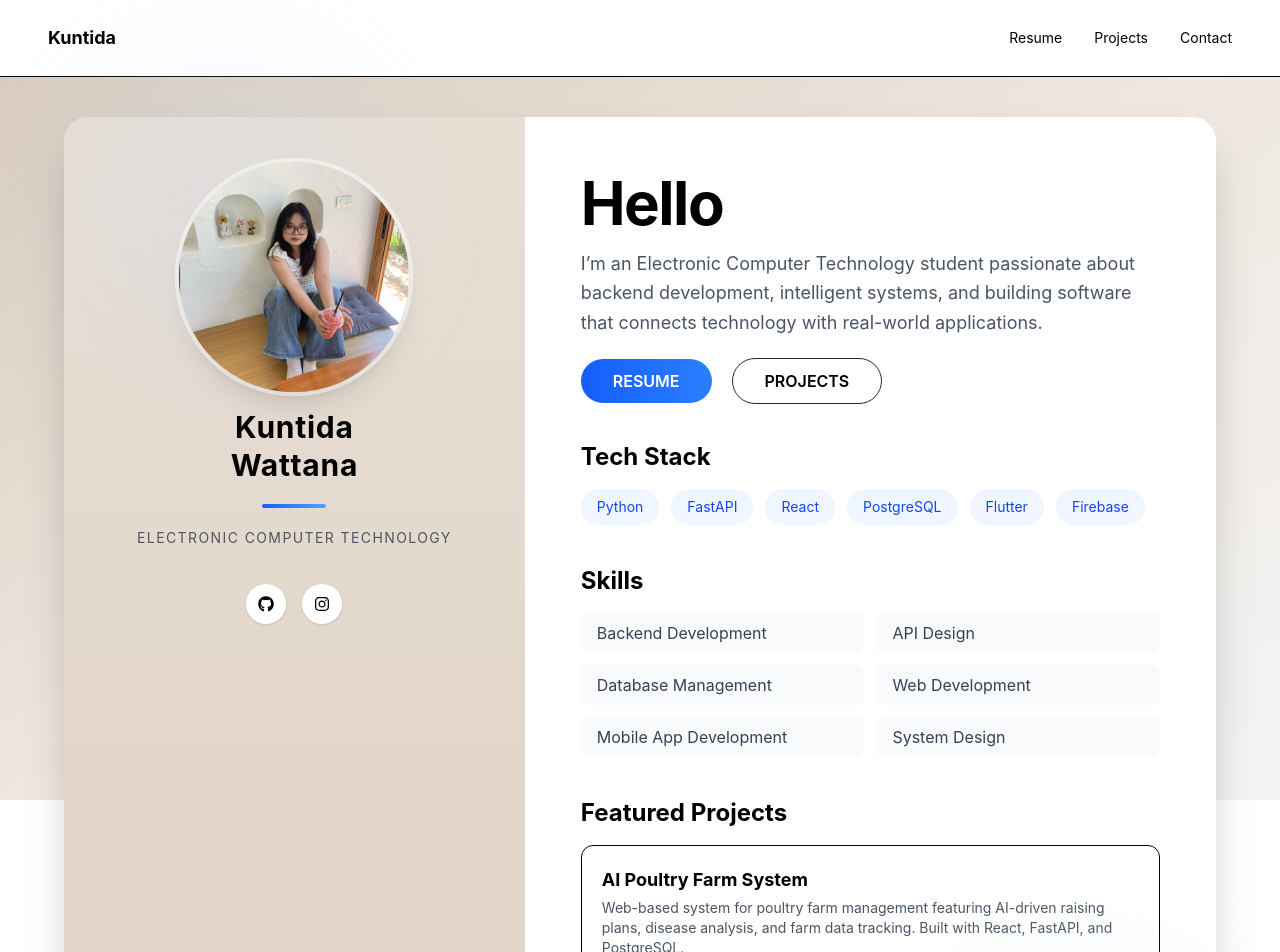
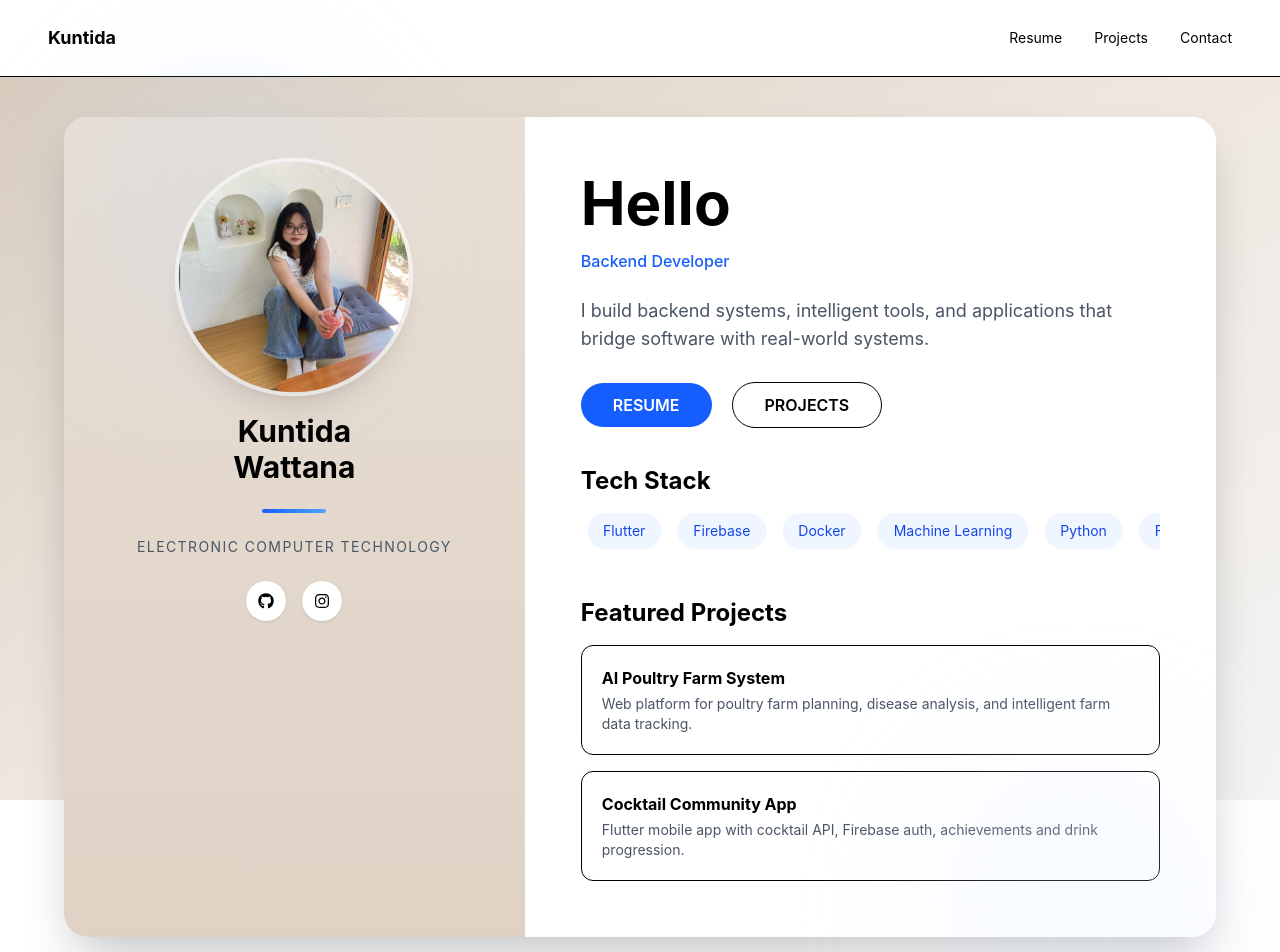
Before and after one commit to kuntida0709/myport, a React (Vite) app: page / in a window 1280 px wide. Shown: the top 952 px of the page. Built offline with nearby package versions, Linux system fonts and the light colour scheme.

Commit message:
Update Homepage.jsx

```diff
--- a/src/pages/Homepage.jsx
+++ b/src/pages/Homepage.jsx
@@ -1,36 +1,61 @@
 import Navbar from "../components/Navbar";
 import { FaGithub, FaInstagram } from "react-icons/fa";
 import { Link } from "react-router-dom";
-import { motion } from "framer-motion";
+import { motion, useMotionValue, useTransform } from "framer-motion";
+import { useEffect, useState } from "react";
 
 export default function Homepage() {
 
-  const container = {
-    hidden: {},
-    show: {
-      transition: {
-        staggerChildren: 0.15
+  const [text, setText] = useState("");
+  const fullText = "Backend Developer";
+
+  // typing effect
+  useEffect(() => {
+    let i = 0;
+    const interval = setInterval(() => {
+      setText(fullText.slice(0, i));
+      i++;
+      if (i > fullText.length) clearInterval(interval);
+    }, 40);
+
+    return () => clearInterval(interval);
+  }, []);
+
+  // mouse parallax
+  const mouseX = useMotionValue(0);
+  const mouseY = useMotionValue(0);
+
+  const rotateX = useTransform(mouseY, [-300, 300], [6, -6]);
+  const rotateY = useTransform(mouseX, [-300, 300], [-6, 6]);
+
+  function handleMouseMove(e) {
+    mouseX.set(e.clientX - window.innerWidth / 2);
+    mouseY.set(e.clientY - window.innerHeight / 2);
   }
-    }
-  };
 
-  const item = {
-    hidden: { opacity: 0, y: 20 },
-    show: { opacity: 1, y: 0 }
-  };
+  const tech = [
+    "Python",
+    "FastAPI",
+    "React",
+    "PostgreSQL",
+    "Flutter",
+    "Firebase",
+    "Docker",
+    "Machine Learning"
+  ];
 
   return (
     <motion.div
+      onMouseMove={handleMouseMove}
       initial={{ opacity: 0 }}
       animate={{ opacity: 1 }}
-      transition={{ duration: 0.8 }}
       className="min-h-screen flex flex-col font-sans relative overflow-hidden"
     >
 
-      {/* Background gradient */}
-      <div className="fixed inset-0 -z-10 bg-gradient-to-br from-[#d6c9bb] via-[#eee7df] to-[#f4f4f4]"></div>
+      {/* gradient background */}
+      <div className="fixed inset-0 -z-10 bg-gradient-to-br from-[#d6c9bb] via-[#eee7df] to-[#f4f4f4]" />
 
-      {/* Floating blobs */}
+      {/* floating blobs */}
       <motion.div
         animate={{ y: [0, -30, 0] }}
         transition={{ duration: 8, repeat: Infinity }}
@@ -47,21 +72,22 @@ export default function Homepage() {
 
       <main className="flex-grow flex items-center justify-center px-10 py-10">
 
-        <div className="flex w-full max-w-6xl rounded-3xl overflow-hidden shadow-2xl">
+        <motion.div
+          style={{ rotateX, rotateY }}
+          className="flex w-full max-w-6xl rounded-3xl overflow-hidden shadow-2xl bg-white"
+        >
 
           {/* LEFT PROFILE */}
           <motion.div
             initial={{ x: -80, opacity: 0 }}
             animate={{ x: 0, opacity: 1 }}
-            transition={{ duration: 0.8 }}
-            className="bg-gradient-to-b from-[#e8ded4] to-[#dfd2c5] w-2/5 p-12 flex flex-col items-center text-center gap-5"
+            className="bg-gradient-to-b from-[#e8ded4] to-[#dfd2c5] w-2/5 p-12 flex flex-col items-center text-center gap-6"
           >
 
-            {/* profile breathing */}
             <motion.div
               animate={{ scale: [1, 1.03, 1] }}
               transition={{ duration: 4, repeat: Infinity }}
-              className="w-56 h-56 rounded-full overflow-hidden shadow-xl ring-4 ring-white/50"
+              className="w-56 h-56 rounded-full overflow-hidden shadow-xl ring-4 ring-white/60"
             >
               <img
                 src="/dddd.png"
@@ -70,30 +96,30 @@ export default function Homepage() {
               />
             </motion.div>
 
-            <h2 className="text-3xl font-bold leading-tight tracking-wide">
+            <h2 className="text-3xl font-bold">
               Kuntida <br /> Wattana
             </h2>
 
-            <div className="w-16 h-1 bg-gradient-to-r from-blue-600 to-blue-400 rounded"></div>
+            <div className="w-16 h-1 bg-gradient-to-r from-blue-600 to-blue-400 rounded" />
 
             <p className="text-sm tracking-widest text-gray-600">
               ELECTRONIC COMPUTER TECHNOLOGY
             </p>
 
-            <div className="flex gap-4 mt-4">
+            <div className="flex gap-4">
 
               <motion.a
-                whileHover={{ y: -4, scale: 1.1 }}
+                whileHover={{ y: -5, scale: 1.1 }}
                 href="https://github.com/kuntida0709"
-                className="w-10 h-10 flex items-center justify-center bg-white shadow rounded-full hover:bg-black hover:text-white transition"
+                className="w-10 h-10 flex items-center justify-center bg-white shadow rounded-full hover:bg-black hover:text-white"
               >
                 <FaGithub />
               </motion.a>
 
               <motion.a
-                whileHover={{ y: -4, scale: 1.1 }}
+                whileHover={{ y: -5, scale: 1.1 }}
                 href="https://www.instagram.com/mch0x_.cxre/"
-                className="w-10 h-10 flex items-center justify-center bg-white shadow rounded-full hover:bg-pink-500 hover:text-white transition"
+                className="w-10 h-10 flex items-center justify-center bg-white shadow rounded-full hover:bg-pink-500 hover:text-white"
               >
                 <FaInstagram />
               </motion.a>
@@ -102,41 +128,23 @@ export default function Homepage() {
 
           </motion.div>
 
-          {/* RIGHT CONTENT */}
-          <motion.div
-            initial={{ x: 80, opacity: 0 }}
-            animate={{ x: 0, opacity: 1 }}
-            transition={{ duration: 0.8, delay: 0.2 }}
-            className="bg-white w-3/5 p-14 overflow-y-auto"
-          >
+          {/* RIGHT SIDE */}
+          <div className="w-3/5 p-14">
 
-            <motion.div
-              variants={container}
-              initial="hidden"
-              animate="show"
-            >
+            <h1 className="text-6xl font-bold mb-4">Hello</h1>
 
-              <motion.h1
-                variants={item}
-                className="text-6xl font-bold mb-4 tracking-tight"
-              >
-                Hello
-              </motion.h1>
+            {/* typing intro */}
+            <p className="text-blue-600 font-medium mb-6 h-6">
+              {text}
+            </p>
 
-              <motion.p
-                variants={item}
-                className="text-gray-600 mb-8 text-lg leading-relaxed"
-              >
-                I’m an Electronic Computer Technology student passionate about
-                backend development, intelligent systems, and building software
-                that connects technology with real-world applications.
-              </motion.p>
+            <p className="text-gray-600 mb-10 text-lg">
+              I build backend systems, intelligent tools, and applications
+              that bridge software with real-world systems.
+            </p>
 
-              {/* BUTTONS */}
-              <motion.div
-                variants={item}
-                className="flex gap-5 mb-12"
-              >
+            {/* buttons */}
+            <div className="flex gap-5 mb-12">
 
               <motion.div
                 whileHover={{
@@ -147,7 +155,7 @@ export default function Homepage() {
               >
                 <Link
                   to="/resume"
-                    className="bg-gradient-to-r from-blue-600 to-blue-500 text-white px-8 py-3 rounded-full font-semibold"
+                  className="bg-blue-600 text-white px-8 py-3 rounded-full font-semibold"
                 >
                   RESUME
                 </Link>
@@ -159,133 +167,84 @@ export default function Homepage() {
               >
                 <Link
                   to="/projects"
-                    className="border border-gray-800 px-8 py-3 rounded-full font-semibold hover:bg-black hover:text-white transition"
+                  className="border border-black px-8 py-3 rounded-full font-semibold hover:bg-black hover:text-white"
                 >
                   PROJECTS
                 </Link>
               </motion.div>
 
-              </motion.div>
+            </div>
 
-              {/* TECH STACK */}
-              <motion.h2 variants={item} className="text-2xl font-bold mb-4">
-                Tech Stack
-              </motion.h2>
+            {/* TECH STACK marquee */}
+            <h2 className="text-2xl font-bold mb-4">Tech Stack</h2>
+
+            <div className="overflow-hidden mb-12">
 
               <motion.div
-                variants={item}
-                className="flex flex-wrap gap-3 mb-10"
+                animate={{ x: ["0%", "-50%"] }}
+                transition={{
+                  duration: 12,
+                  repeat: Infinity,
+                  ease: "linear"
+                }}
+                className="flex gap-4 w-max"
               >
 
-                {[
-                  "Python",
-                  "FastAPI",
-                  "React",
-                  "PostgreSQL",
-                  "Flutter",
-                  "Firebase"
-                ].map((tech) => (
-
-                  <motion.span
-                    whileHover={{ scale: 1.1 }}
-                    key={tech}
-                    className="px-4 py-2 bg-blue-50 text-blue-700 rounded-full text-sm cursor-default"
+                {[...tech, ...tech].map((t, i) => (
+                  <span
+                    key={i}
+                    className="px-4 py-2 bg-blue-50 text-blue-700 rounded-full text-sm"
                   >
-                    {tech}
-                  </motion.span>
-
+                    {t}
+                  </span>
                 ))}
-
-              </motion.div>
-
-              {/* SKILLS */}
-              <motion.h2 variants={item} className="text-2xl font-bold mb-4">
-                Skills
-              </motion.h2>
-
-              <motion.ul
-                variants={item}
-                className="grid grid-cols-2 gap-3 text-gray-700 mb-10"
-              >
-
-                {[
-                  "Backend Development",
-                  "API Design",
-                  "Database Management",
-                  "Web Development",
-                  "Mobile App Development",
-                  "System Design"
-                ].map((skill) => (
-
-                  <motion.li
-                    whileHover={{ x: 6 }}
-                    key={skill}
-                    className="bg-gray-50 px-4 py-2 rounded-lg"
-                  >
-                    {skill}
-                  </motion.li>
-
-                ))}
-
-              </motion.ul>
-
-              {/* PROJECTS */}
-              <motion.h2 variants={item} className="text-2xl font-bold mb-4">
-                Featured Projects
-              </motion.h2>
-
-              <motion.div
-                variants={item}
-                className="space-y-4"
-              >
-
-                <motion.div
-                  whileHover={{ y: -10, rotateX: 4 }}
-                  transition={{ type: "spring", stiffness: 200 }}
-                  className="p-5 border rounded-xl hover:shadow-lg"
-                >
-
-                  <h3 className="text-lg font-bold mb-1">
-                    AI Poultry Farm System
-                  </h3>
-
-                  <p className="text-gray-600 text-sm">
-                    Web-based system for poultry farm management featuring
-                    AI-driven raising plans, disease analysis, and farm data
-                    tracking. Built with React, FastAPI, and PostgreSQL.
-                  </p>
-
-                </motion.div>
-
-                <motion.div
-                  whileHover={{ y: -10, rotateX: 4 }}
-                  transition={{ type: "spring", stiffness: 200 }}
-                  className="p-5 border rounded-xl hover:shadow-lg"
-                >
-
-                  <h3 className="text-lg font-bold mb-1">
-                    Cocktail Community App
-                  </h3>
-
-                  <p className="text-gray-600 text-sm">
-                    Flutter mobile application for cocktail enthusiasts with
-                    cocktail API integration, Firebase authentication,
-                    favorites, achievements, and drink progression system.
-                  </p>
-
-                </motion.div>
-
-              </motion.div>
-
-            </motion.div>
 
               </motion.div>
 
             </div>
 
+            {/* PROJECTS */}
+            <h2 className="text-2xl font-bold mb-4">Featured Projects</h2>
+
+            <div className="space-y-4">
+
+              <motion.div
+                whileHover={{ y: -10, rotateX: 4 }}
+                className="p-5 border rounded-xl hover:shadow-lg"
+              >
+                <h3 className="font-bold mb-1">
+                  AI Poultry Farm System
+                </h3>
+
+                <p className="text-gray-600 text-sm">
+                  Web platform for poultry farm planning, disease analysis,
+                  and intelligent farm data tracking.
+                </p>
+              </motion.div>
+
+              <motion.div
+                whileHover={{ y: -10, rotateX: 4 }}
+                className="p-5 border rounded-xl hover:shadow-lg"
+              >
+                <h3 className="font-bold mb-1">
+                  Cocktail Community App
+                </h3>
+
+                <p className="text-gray-600 text-sm">
+                  Flutter mobile app with cocktail API, Firebase auth,
+                  achievements and drink progression.
+                </p>
+              </motion.div>
+
+            </div>
+
+          </div>
+
+        </motion.div>
+
       </main>
 
-      {/* FOOTER */}
+      {/* footer */}
       <footer className="flex justify-between items-center px-16 py-6 text-sm border-t bg-white">
 
         <div>© 2026 Kuntida Wattana</div>
```
Lines whose indentation alone changed are shown as unchanged.
